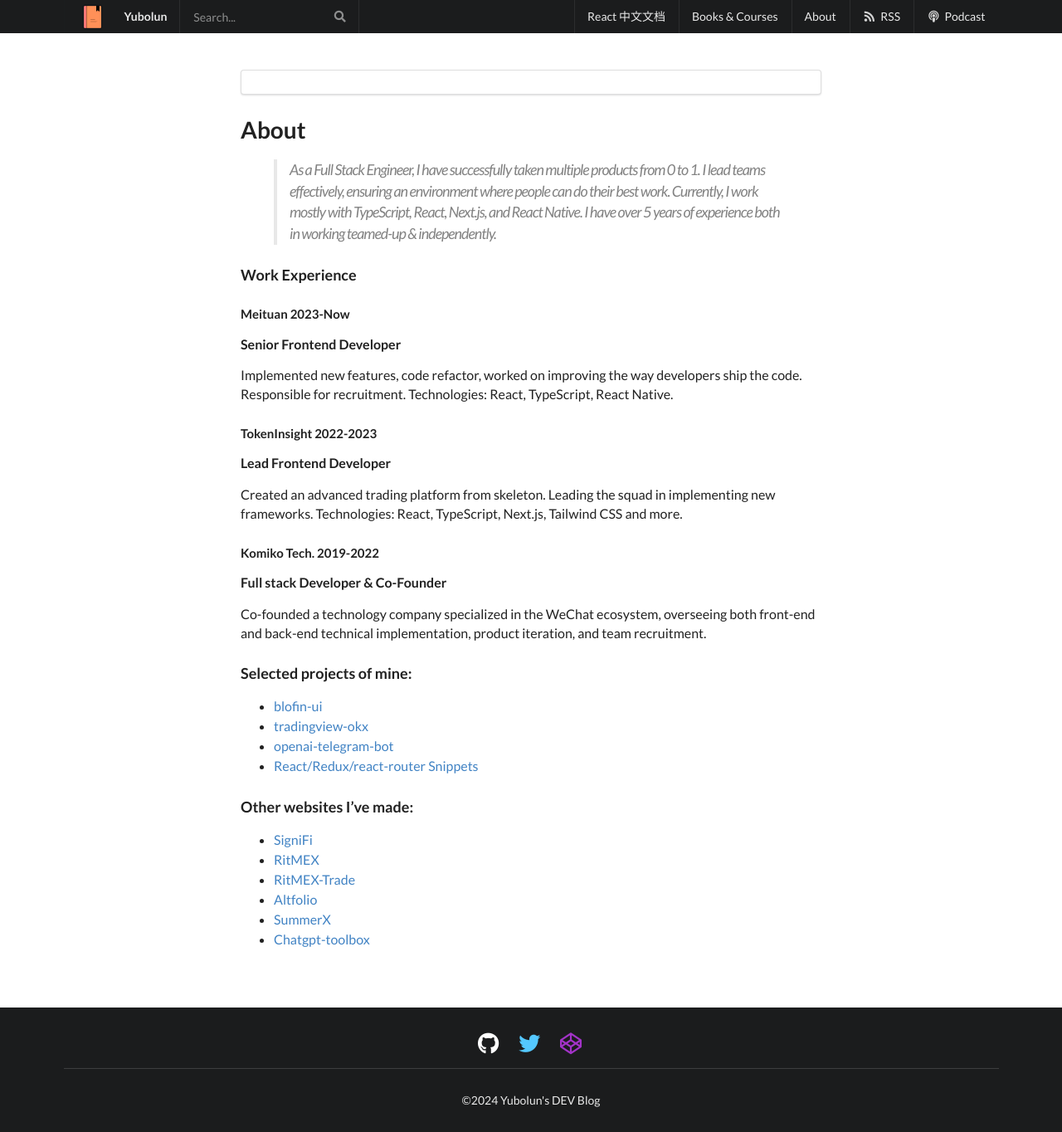
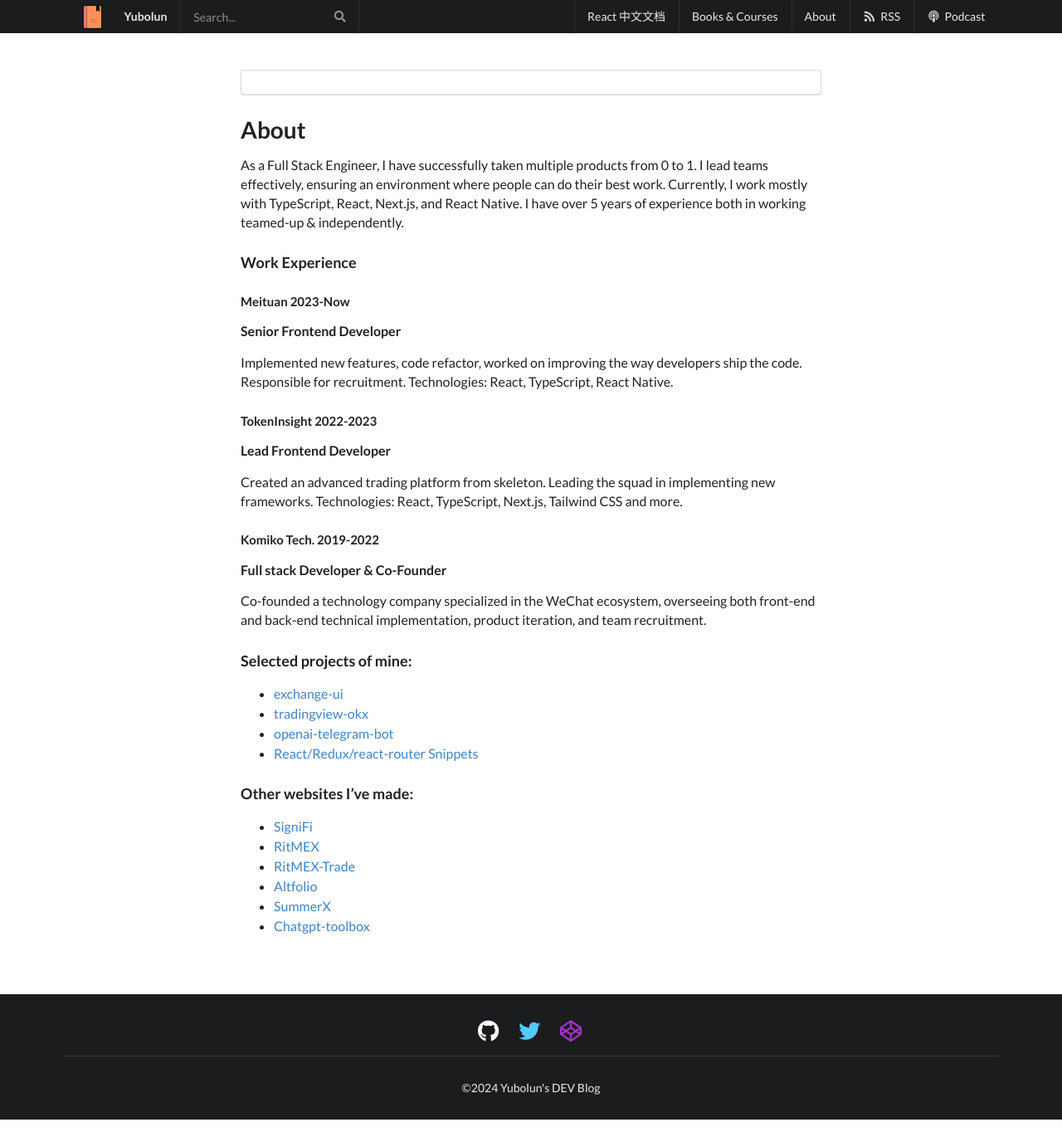
Before and after one commit to discountry/discountry.github.io, a Jekyll site: the page built from about/index.md, in a window 1280 px wide and 1364 px high. Shown: the whole window at 83% size. Built offline with Jekyll 4.4.1, drawn with Linux system fonts in a browser that asks for light colours.

Commit message:
Update index.md

```diff
--- a/about/index.md
+++ b/about/index.md
@@ -4,7 +4,7 @@
 order: 1
 ---
 
-> As a Full Stack Engineer, I have successfully taken multiple products from 0 to 1. I lead teams effectively, ensuring an environment where people can do their best work. Currently, I work mostly with TypeScript, React, Next.js, and React Native. I have over 5 years of experience both in working teamed-up & independently.
+As a Full Stack Engineer, I have successfully taken multiple products from 0 to 1. I lead teams effectively, ensuring an environment where people can do their best work. Currently, I work mostly with TypeScript, React, Next.js, and React Native. I have over 5 years of experience both in working teamed-up & independently.
 
 ### Work Experience
 
@@ -28,7 +28,7 @@
 
 ### Selected projects of mine:
 
-* [blofin-ui](https://yubolun.com/blofin-ui/)
+* [exchange-ui](https://github.com/discountry/exchange-ui)
 * [tradingview-okx](https://github.com/discountry/tradingview-okx)
 * [openai-telegram-bot](https://github.com/discountry/openai-telegram-bot)
 * [React/Redux/react-router Snippets](https://marketplace.visualstudio.com/items?itemName=discountry.react-redux-react-router-snippets)
```
